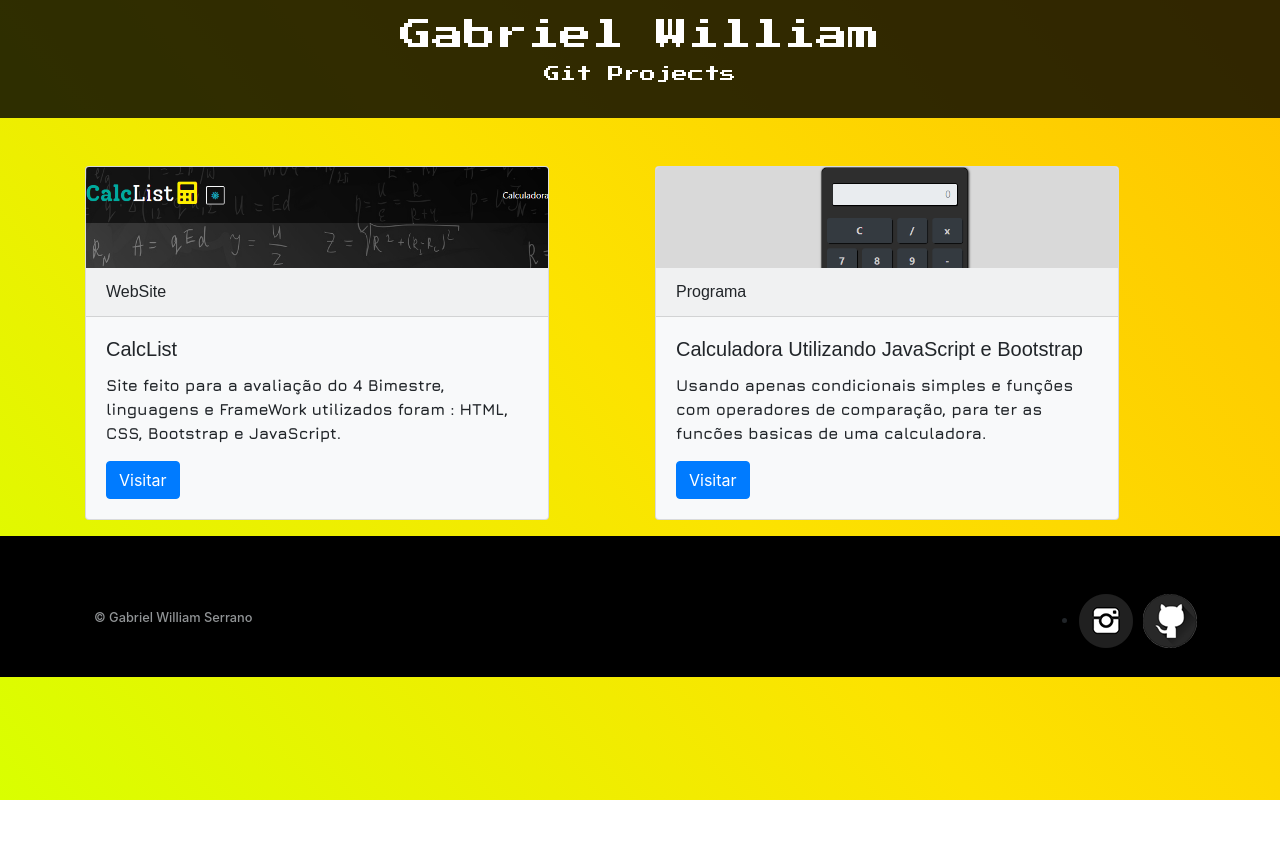
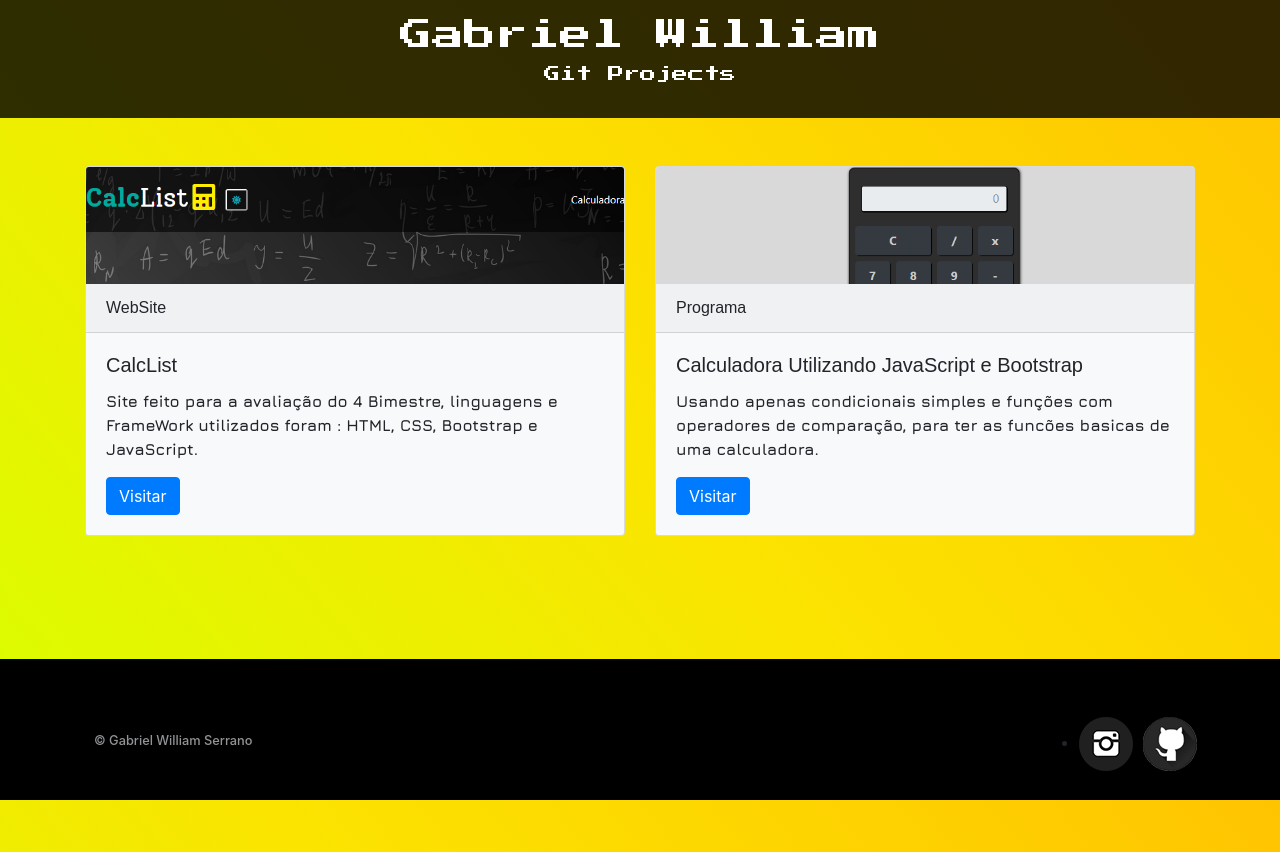
Before and after one commit to Gabriel-WilliamS/Gabriel-WilliamS.github.io, a plain HTML site: page index.html in a window 1280 px wide. Before the commit the page ends 800 px from the top, so only its background shows below. Drawn offline with nearby package versions, Linux system fonts and the light colour scheme; a web font is replaced by a local one.

Commit message:
atualizado-2

```diff
--- a/index.html
+++ b/index.html
@@ -25,9 +25,10 @@
 
     <section class="conteudos">
         <div class="container  mt-5 ">
-            <div class="row">
-                <div class="col-6">
-                    <div class="card bg-light mb-3" style="max-width: 29rem; min-height: 16rem;">
+
+            <div class="row justify-content-around">
+              <div class="col-md-6 col-sm-3">
+                <div class="card bg-light mb-3">
                   <img class="card-img-top" src="img/calcListPrev.png" alt="Imagem de capa do card">
                   <div class="card-header">WebSite</div>
                   <div class="card-body">
@@ -38,8 +39,8 @@
                   </div>
               </div>
               </div>
-                <div class="col-6">
-                    <div class="card bg-light mb-3" style="max-width: 29rem; min-height: 16rem;">
+              <div class="col-md-6 col-sm-3 teste">
+                  <div class="card bg-light mb-3">
                     <img class="card-img-top" src="img/calcPrev.png" alt="Imagem de capa do card">
                     <div class="card-header">Programa</div>
                     <div class="card-body">
@@ -50,16 +51,15 @@
                   </div>
               </div>
         </div>
-        </div>
     </section>
 
-    <footer> <!--Inicio Rodape-->
+    <footer class="fixed-bottom" > <!--Inicio Rodape-->
         <div class="container "> <!--Inicio Container-->
           <div class="row "> <!--Inicio ROW-->
             <div class="col-md-5 p-4">
               <h4>© Gabriel William Serrano</h4>
             </div>
-            <div class="col-md-7 p-2">
+            <div class="col-md-7 p-2 ">
               <ul>
                 <li>
                   <a href="https://github.com/Gabriel-WilliamS"><img src="CalcList/images/github.png" alt="GitHub"></a>
```
Lines whose indentation alone changed are shown as unchanged.
